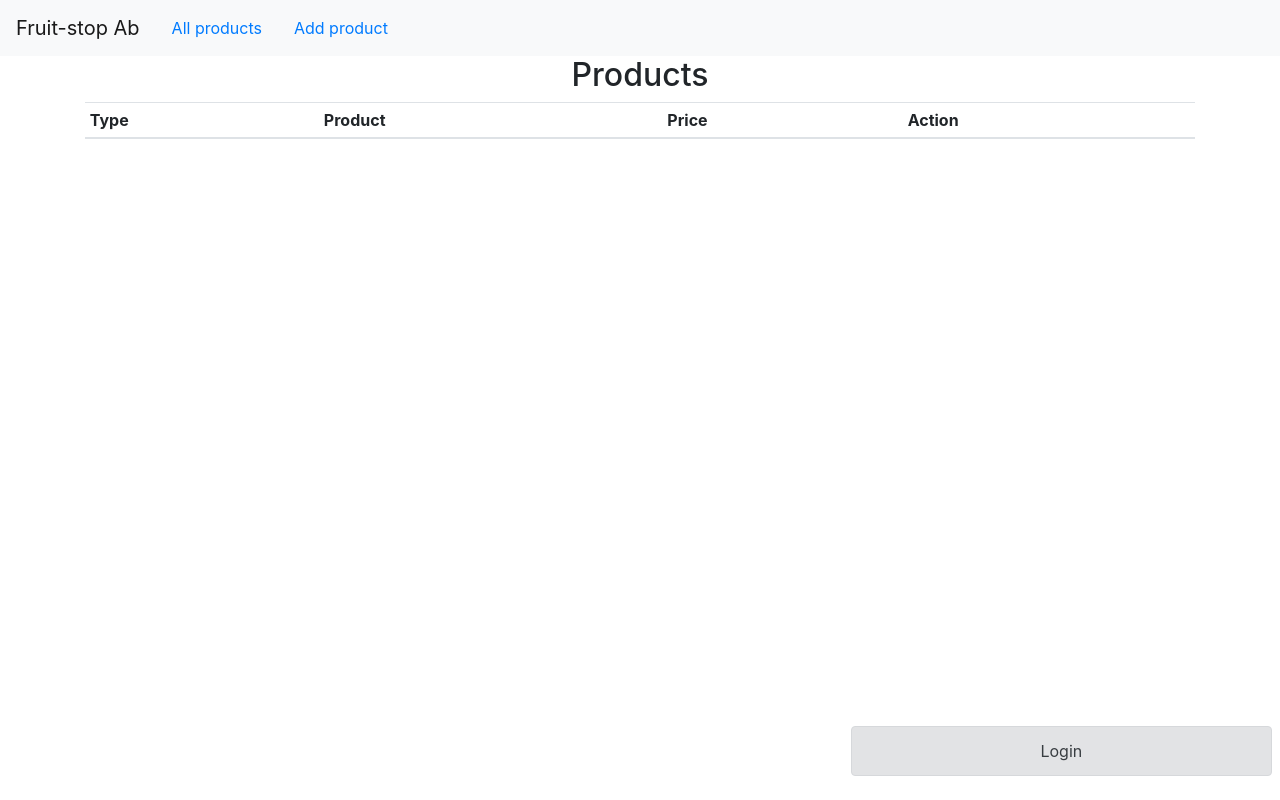
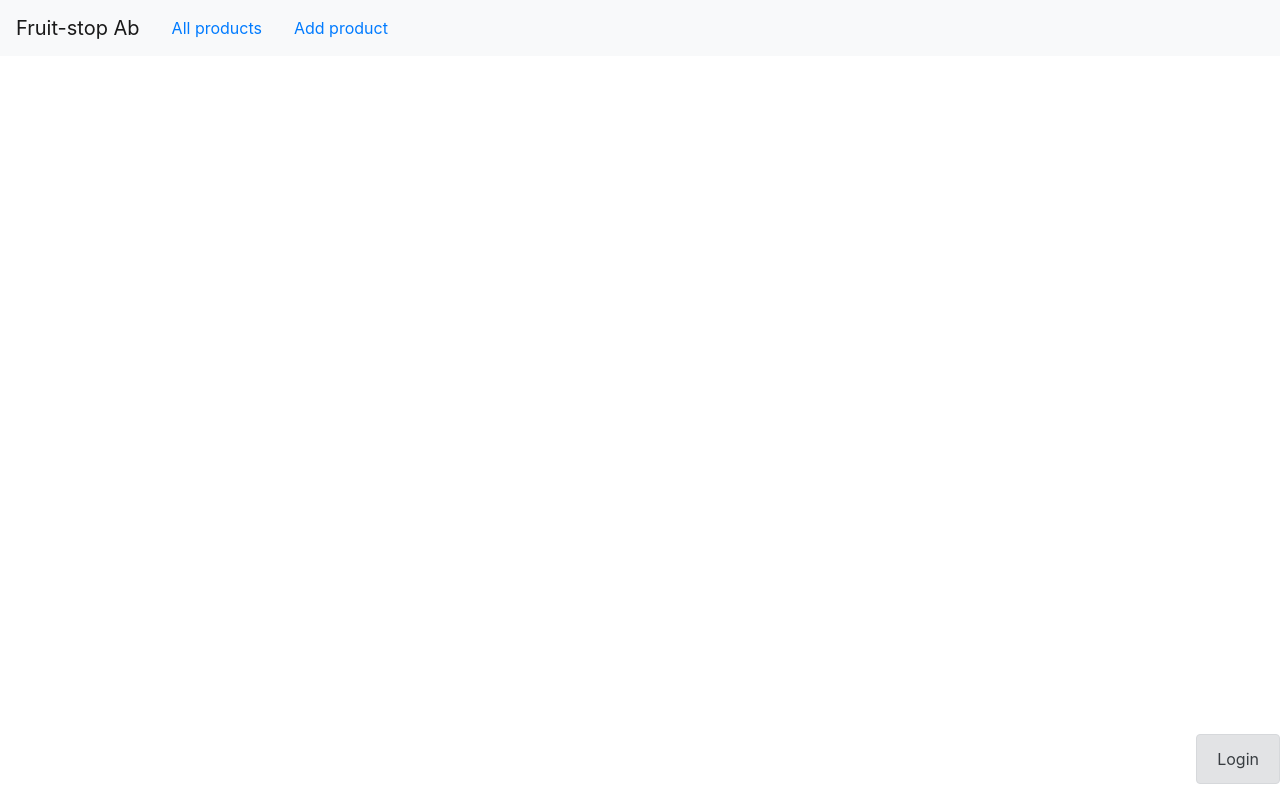
Before and after one commit to agrnrs/fruitstop, a PHP site: page / in a window 1280 px wide. Run offline with PHP 8.4, Linux system fonts and the light colour scheme; data that the repository does not hold is empty.

Commit message:
slowly building login

```diff
--- a/inc/footer.php
+++ b/inc/footer.php
@@ -4,15 +4,33 @@
 
 if(!isset($_SESSION['login'])){
 //add login button, link to index which is (will be) also login
-?><div class="d-flex p-2 fixed-bottom align-items-end d-flex justify-content-end">
-  <div class="col-4 alert alert-secondary text-center">Login</div>
-</div> <?php
+// add full login form, username, passw, connect to button
+?>
+	<div class="d-flex fixed-bottom align-items-end justify-content-end">
+		<form action="/index.php" method="post">
+			<div class="form-row">
+				<div class="col-md-12  text-center">
+					<button type="button" id="do" name="do" value="login" class="btn btn-link alert alert-secondary">Login</button>
+					<!-- <input type="hidden" id="do" name="do" value="login">  removed in case the button alone works -->
+				</div>
+			</div>
+		</form>
+	</div>
+ <?php
+
 } else {
+
 	//have logout button that does this: session_destroy();
+	//the form can contain a "do" that says logoutm, and sessionhead can contain a kickout function
 	?>
 	<div class="d-flex p-2 fixed-bottom align-items-end d-flex justify-content-end">
-  <div class="col-4 alert alert-secondary text-center">Logout</div>
-</div>
+		<form action="/index.php" method="post">
+			<div class="col-4 alert alert-secondary text-center">
+				<button type="button" id="do" name="do" value="logout" class="btn btn-link alert alert-secondary">Logout</button>
+				<!-- <input type="hidden" id="do" name="do" value="logout">  removed in case the button alone works -->
+			</div>
+		</form>
+	</div>
 <?php
 };
 
--- a/inc/sessioncheck.php
+++ b/inc/sessioncheck.php
@@ -1,4 +1,10 @@
 <?php
 session_start();
 // for use in login system
+
+if(!isset($_SESSION['login'])){ //if login in session is not set
+    header("Location: index.php"); //redir
+};
+
+
 ?>
--- a/index.php
+++ b/index.php
@@ -1,6 +1,7 @@
 <?php
 
 include 'inc/head.php';
+//do login stuff here
 ?>
 <style>
 
@@ -11,127 +12,9 @@ include 'inc/head.php';
 <body>
 <?php
 include 'inc/header.php'; // get header
-include 'inc/getproducts.php'; //get products
-?>
-
-<div class="h2 text-center">Products</div>
-<!-- ^ should change based on page -->
-
-<!-- type tag could be optional and only show in all products view -->
-
-<!--
-<table class="table table-sm">
-  <thead>
-    <tr>
-      <th scope="col">Type</th>
-      <th scope="col">Product</th>
-      <th scope="col">Price</th>
-    </tr>
-  </thead>
-  <tbody>
-    <tr>
-      <td>Fruit</td>
-      <td>Bacon</td>
-      <td>free!</td>
-    </tr>
-    <tr>
-      <td>Fruit</td>
-      <td>Watermelon</td>
-      <td>1</td>
-    </tr>
-  </tbody>
-</table>
--->
-
-<?php
-
-$listsum = count($prodlist);
-$outp1 = array();
-//echo "<div>".$listsum."</div>";
-
-
-	//actual code, which works WHEN CONNECTED TO DB
-for ($a=0; $a<$listsum; $a++){
-
-		$str = '
-		<tr>
-      <td>'.ucfirst($typelist[$a]).'</td>
-      <td>'.ucfirst($prodlist[$a]).'</td>
-      <td>free!</td>
-	  <td>
-	  <div class="form-check form-check-inline">
-		<form action="edit.php" method="post" style="float: left;">
-			<button type="submit" class="btn btn-link" id="do" name="do" value="edit">edit</button>
-			<input type="hidden" id="id" name="id" value="' . $ididlist[$a] . '">
-		</form>
-		&nbsp;/&nbsp;
-		<form action="edit.php" method="post">
-			<button type="submit" class="btn btn-link" id="do" name="do" value="remove">remove</button>
-			<input type="hidden" id="id" name="id" value="' . $ididlist[$a] . '">
-		</form>
-		</div>
-		</td>
-		</tr>';
-		array_push($outp1, $str);
-};
-
-//echo "<div>".count($outp1)."</div>";
-
 ?>
 
 
-<div class="container">
-<div class="row">
-  <div class="col">
-  <table class="table table-sm">
-  <thead>
-    <tr>
-      <th scope="col">Type</th>
-      <th scope="col">Product</th>
-      <th scope="col">Price</th>
-      <th scope="col">Action</th>
-    </tr>
-  </thead>
-  <tbody><!-- inserting outp1 here -->
-  <?php
-	for ($a = 0; $a < count($outp1); $a++) {
-		echo $outp1[$a];
-	};
-  ?>
-  </tbody>
-
-</table>
-</div>
-</div>
-</div>
-
-
-
-<!--
-sample items:
-*verify correct categorization
-*or correct later
-fruits
-	bacon
-	banana
-	apple
-	citrus
-	watermelon
-	coconut
-vegetables
-	carrot
-	lettuce
-	tomato
-	cucumber
-	onion
-	rhubarb
-	paprika
-berries
-	strawberry
-	cloudberry
-	blueberry
-	blackberry
--->
 
 
 
```
Also changed, not shown: products.php (added, +142 -0 lines).
